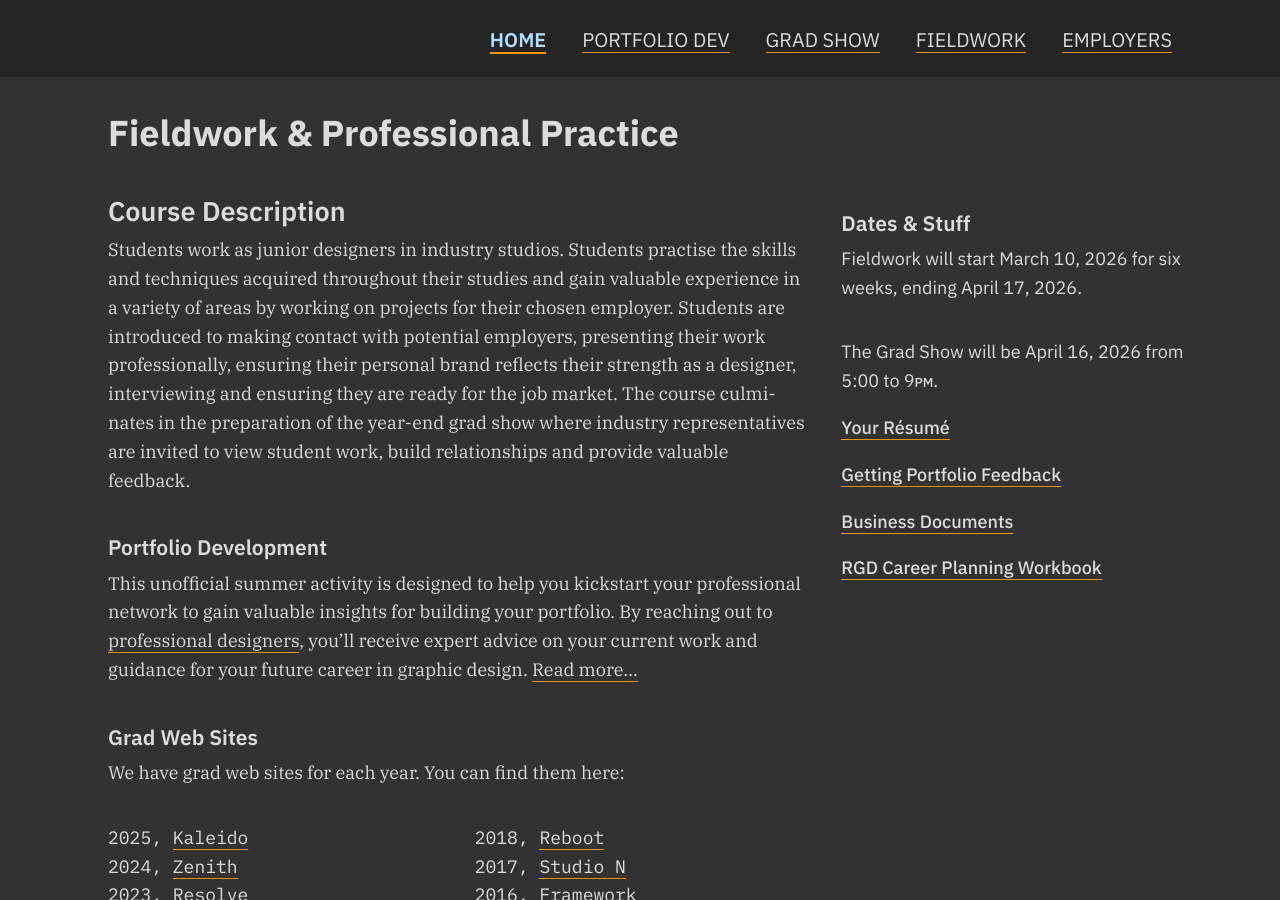
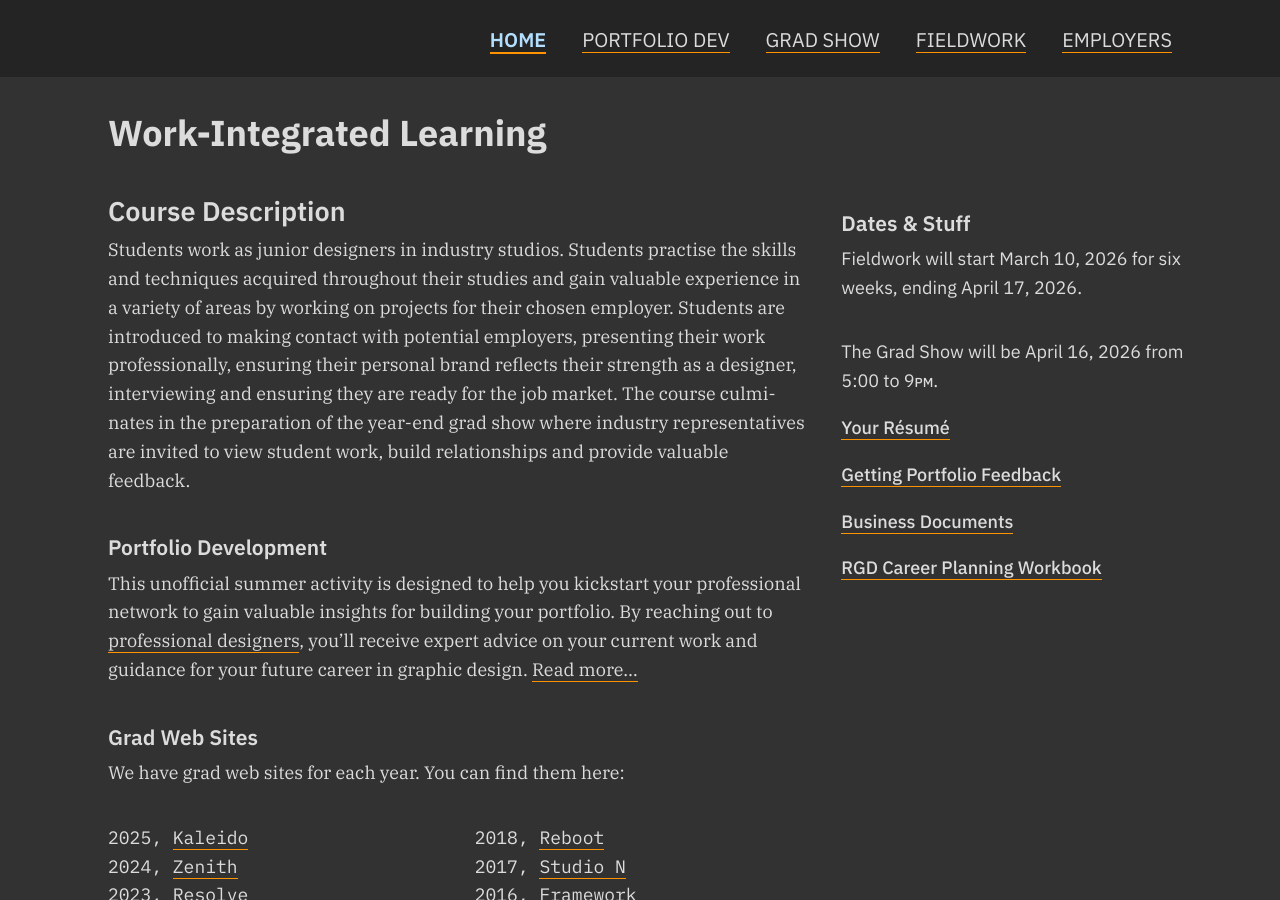
Before and after one commit to AlainParadis/wil, a Jekyll site: the page built from index.md, in a window 1280 px wide and 900 px high. Built offline with Jekyll 4.4.1, drawn with Linux system fonts in a browser that asks for light colours.

Commit message:
update site name

```diff
--- a/_layouts/default.html
+++ b/_layouts/default.html
@@ -8,7 +8,7 @@
 	<link rel="preconnect" href="https://fonts.googleapis.com">
 	<link rel="preconnect" href="https://fonts.gstatic.com" crossorigin>
 	<link href="https://fonts.googleapis.com/css2?family=IBM+Plex+Mono:ital,wght@0,300;0,400;0,600;0,700;1,300;1,400;1,600;1,700&amp;family=IBM+Plex+Sans:ital,wght@0,100..700;1,100..700&amp;family=IBM+Plex+Serif:ital,wght@0,400;0,500;0,700;1,400;1,500;1,700&amp;display=swap" rel="stylesheet">
-	<title>{{ page.title }} | Fieldwork & Professional Practice</title>
+	<title>{{ page.title }} | Work-Integrated Learning</title>
 </head>
 <script>
 	function copyText() {
@@ -36,7 +36,7 @@
 	</nav>
 	<header>
 		<h1>
-			<a href="index.html" class="nodecoration">Fieldwork & Professional Practice</a>
+			<a href="index.html" class="nodecoration">Work-Integrated Learning</a>
 		</h1>
 	</header>
 	<main id="main-content">
```
